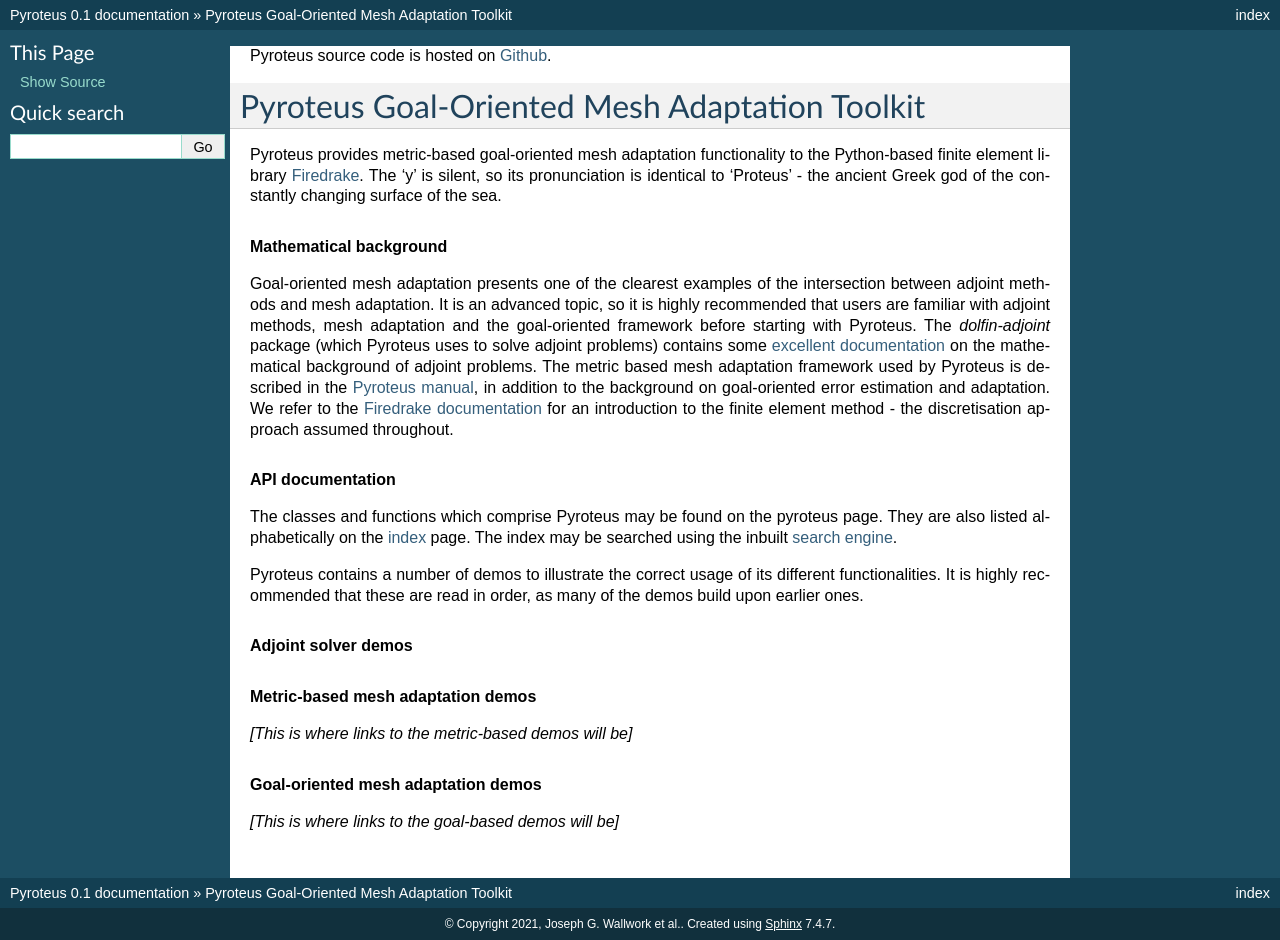
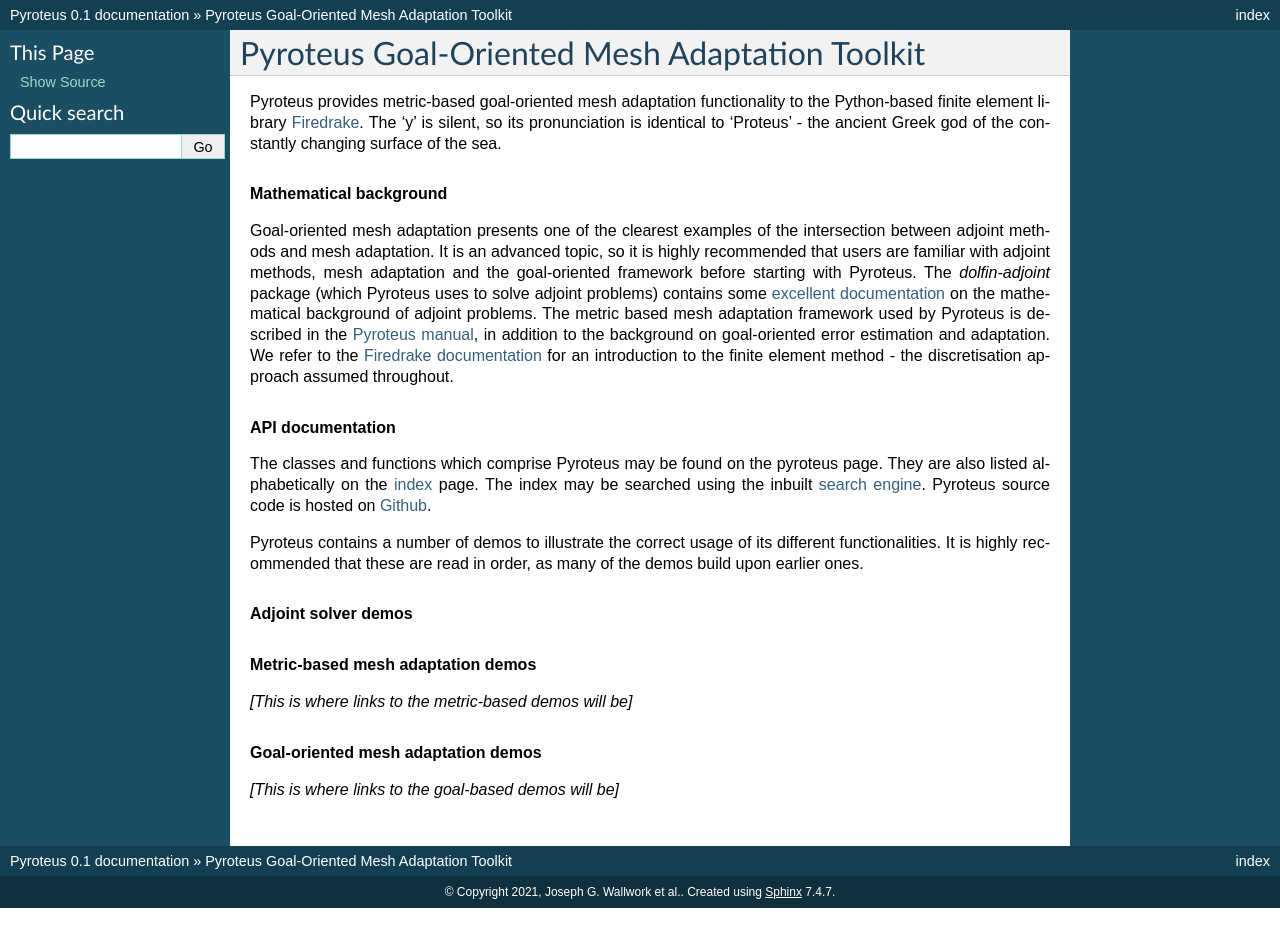
Before and after one commit to pyroteus/pyroteus, a Sphinx documentation site: the page built from docs/source/index.rst, in a window 1280 px wide. Built offline with Sphinx 7.4.7, drawn with Linux system fonts in a browser that asks for light colours; pages that are not in the unit, such as notebooks, are missing from menus; after the commit the page ends 908 px from its top, so only the background shows below that; some of the changed lines change nothing that is shown.

Commit message:
docs: reword index

```diff
--- a/docs/source/index.rst
+++ b/docs/source/index.rst
@@ -1,9 +1,6 @@
 .. title:: Pyroteus Goal-Oriented Mesh Adaptation Toolkit
 
 .. only:: html
-
-    Pyroteus source code is hosted on  `Github
-    <https://github.com/jwallwork23/pyroteus/>`__.
 
 Pyroteus Goal-Oriented Mesh Adaptation Toolkit
 ==============================================
@@ -37,10 +34,12 @@
 
 .. rubric:: API documentation
 
-The classes and functions which comprise Pyroteus may be found on the
-:doc:`pyroteus` page. They are also listed alphabetically on the
-:ref:`index <genindex>` page. The index may be searched using the
-inbuilt :ref:`search engine <search>`.
+The classes and functions which comprise Pyroteus may be found
+on the :doc:`pyroteus` page. They are also listed alphabetically
+on the :ref:`index <genindex>` page. The index may be searched
+using the inbuilt :ref:`search engine <search>`. Pyroteus source
+code is hosted on  `Github
+<https://github.com/jwallwork23/pyroteus/>`__.
 
 Pyroteus contains a number of demos to illustrate the correct
 usage of its different functionalities. It is highly recommended
```
